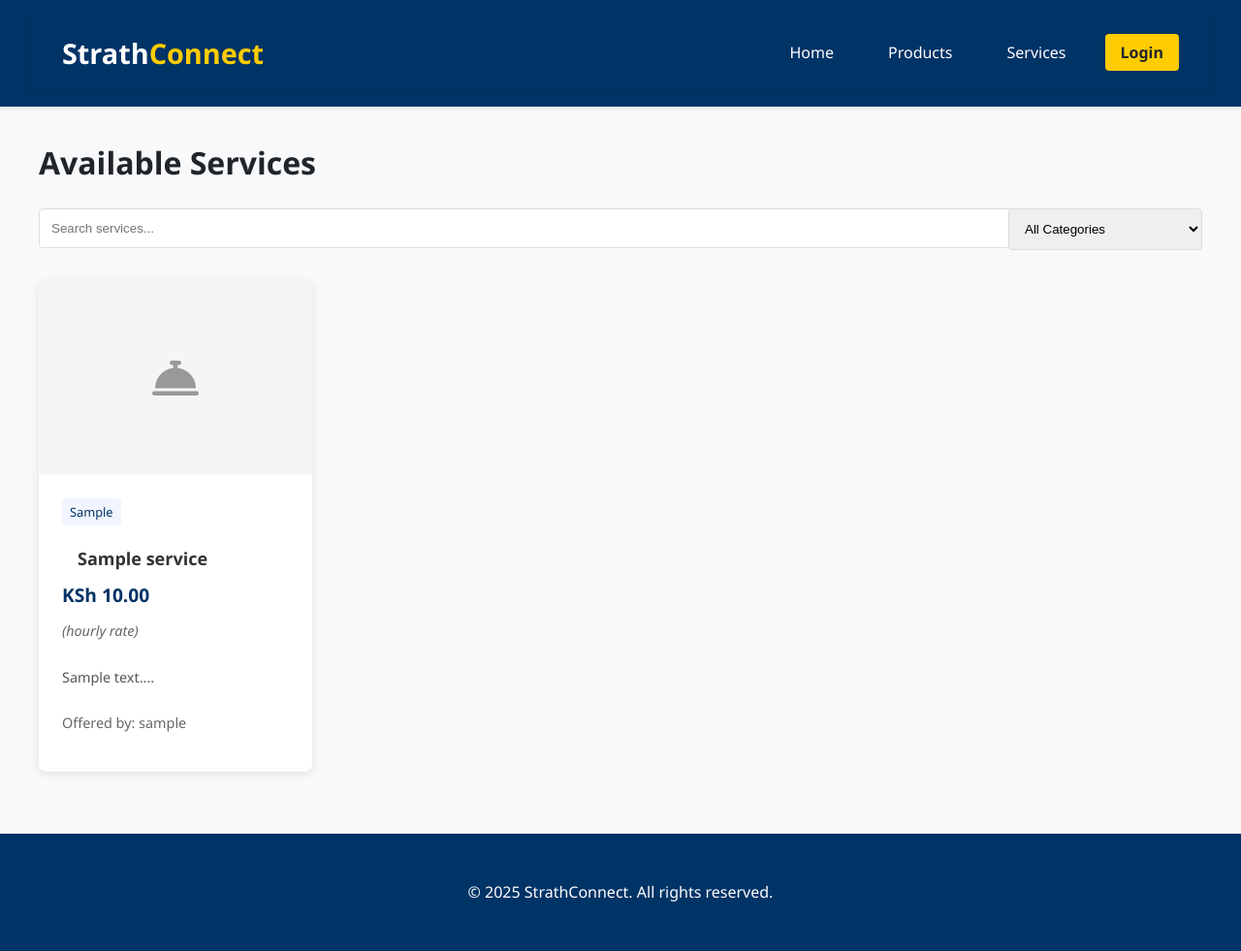
After one commit to wafuke/StrathConnectProject, a PHP site: page /services_home.php in a window 1280 px wide. The commit adds this page. Shown: the whole page at 97% size. Run offline with PHP 8.4, Linux system fonts and the light colour scheme; tables that the repository leaves empty hold one stand-in row (values such as "Sample post").

Commit message:
Added products and services to home page

```diff
--- a/public/index.php
+++ b/public/index.php
@@ -198,7 +198,7 @@ session_start();
             <ul class="nav-links">
                 <li><a href="#" class="active">Home</a></li>
                 <li><a href="../public/products.php">Products</a></li>
-                <li><a href="../public/services.php">Services</a></li>
+                <li><a href="../public/services_home.php">Services</a></li>
                 <li><a href="../public/login.php" class="login-btn">Login</a></li>
             </ul>
         </nav>
--- /dev/null
+++ b/public/services_home.php
@@ -0,0 +1,324 @@
+<?php
+session_start();
+
+// Database connection
+$host = 'localhost';
+$user = 'root';
+$pass = '';
+$db = 'strathconnect';
+
+$conn = new mysqli($host, $user, $pass, $db);
+if ($conn->connect_error) {
+    die("Connection failed: " . $conn->connect_error);
+}
+
+// Get all approved services
+$query = "SELECT s.*, u.username FROM services s
+          JOIN users u ON s.seller_id = u.id
+          WHERE s.is_approved = 1
+          ORDER BY s.created_at DESC";
+$services = $conn->query($query)->fetch_all(MYSQLI_ASSOC);
+
+// Get distinct categories
+$categories_query = "SELECT DISTINCT category FROM services WHERE is_approved = 1";
+$categories = $conn->query($categories_query)->fetch_all(MYSQLI_ASSOC);
+
+// Handle search and filter
+$search = $_GET['search'] ?? '';
+$category_filter = $_GET['category'] ?? '';
+
+$filtered_services = array_filter($services, function($service) use ($search, $category_filter) {
+    $matches_search = empty($search) ||
+                     stripos($service['title'], $search) !== false ||
+                     stripos($service['description'], $search) !== false;
+    $matches_category = empty($category_filter) || $service['category'] === $category_filter;
+    return $matches_search && $matches_category;
+});
+?>
+
+<!DOCTYPE html>
+<html lang="en">
+<head>
+    <meta charset="UTF-8">
+    <meta name="viewport" content="width=device-width, initial-scale=1.0">
+    <title>Services - StrathConnect</title>
+    <link rel="stylesheet" href="../assets/style.css">
+    <link rel="stylesheet" href="https://cdnjs.cloudflare.com/ajax/libs/font-awesome/6.0.0/css/all.min.css">
+    <style>
+        :root {
+            --primary: #003366;
+            --secondary: #FFCC00;
+            --light: #f8f9fa;
+            --dark: #212529;
+            --white: #ffffff;
+        }
+
+        body {
+            background-color: var(--light);
+            color: var(--dark);
+            line-height: 1.6;
+            font-family: 'Segoe UI', Tahoma, Geneva, Verdana, sans-serif;
+            margin: 0;
+            padding: 0;
+        }
+
+        header {
+            background-color: var(--primary);
+            color: var(--white);
+            padding: 1rem 2rem;
+            box-shadow: 0 2px 5px rgba(0, 0, 0, 0.1);
+        }
+
+        .navbar {
+            display: flex;
+            justify-content: space-between;
+            align-items: center;
+            max-width: 1200px;
+            margin: 0 auto;
+        }
+
+        .logo {
+            font-size: 1.8rem;
+            font-weight: bold;
+            color: var(--white);
+        }
+
+        .logo span {
+            color: var(--secondary);
+        }
+
+        .nav-links {
+            display: flex;
+            list-style: none;
+            gap: 1.5rem;
+        }
+
+        .nav-links a {
+            color: var(--white);
+            text-decoration: none;
+            font-weight: 500;
+            padding: 0.5rem 1rem;
+            border-radius: 4px;
+            transition: all 0.3s ease;
+        }
+
+        .nav-links a:hover {
+            background-color: var(--secondary);
+            color: var(--dark);
+        }
+
+        .login-btn {
+            background-color: var(--secondary);
+            color: var(--dark) !important;
+            font-weight: bold !important;
+        }
+
+        .services-container {
+            max-width: 1200px;
+            margin: 2rem auto;
+            padding: 0 1rem;
+        }
+
+        .filter-section {
+            display: flex;
+            gap: 1rem;
+            margin-bottom: 2rem;
+            flex-wrap: wrap;
+        }
+
+        .search-box {
+            flex: 1;
+            min-width: 300px;
+        }
+
+        .search-box input, .category-filter select {
+            width: 100%;
+            padding: 0.75rem;
+            border: 1px solid #ddd;
+            border-radius: 4px;
+        }
+
+        .category-filter {
+            min-width: 200px;
+        }
+
+        .services-grid {
+            display: grid;
+            grid-template-columns: repeat(auto-fill, minmax(280px, 1fr));
+            gap: 1.5rem;
+        }
+
+        .service-card {
+            background: white;
+            border-radius: 8px;
+            overflow: hidden;
+            box-shadow: 0 2px 10px rgba(0,0,0,0.1);
+            transition: transform 0.3s ease;
+        }
+
+        .service-card:hover {
+            transform: translateY(-5px);
+        }
+
+        .service-image {
+            height: 200px;
+            background: #f5f5f5;
+            display: flex;
+            align-items: center;
+            justify-content: center;
+            color: #999;
+        }
+
+        .service-details {
+            padding: 1.5rem;
+        }
+
+        .service-title {
+            font-size: 1.1rem;
+            margin-bottom: 0.5rem;
+            color: var(--primary);
+        }
+
+        .service-price {
+            font-weight: bold;
+            color: var(--primary);
+            font-size: 1.2rem;
+            margin: 0.5rem 0;
+        }
+
+        .service-category {
+            display: inline-block;
+            background: #f0f5ff;
+            color: var(--primary);
+            padding: 0.25rem 0.5rem;
+            border-radius: 4px;
+            font-size: 0.8rem;
+            margin-bottom: 0.5rem;
+        }
+
+        .service-seller {
+            font-size: 0.9rem;
+            color: #666;
+        }
+
+        .rate-type {
+            font-size: 0.9rem;
+            color: #666;
+            font-style: italic;
+        }
+
+        .empty-state {
+            grid-column: 1 / -1;
+            text-align: center;
+            padding: 3rem;
+            background: #f9f9f9;
+            border-radius: 8px;
+        }
+
+        .empty-state i {
+            font-size: 3rem;
+            color: var(--primary);
+            margin-bottom: 1rem;
+        }
+
+        footer {
+            background-color: var(--primary);
+            color: var(--white);
+            text-align: center;
+            padding: 2rem;
+            margin-top: 4rem;
+        }
+
+        @media (max-width: 768px) {
+            .navbar {
+                flex-direction: column;
+                gap: 1rem;
+            }
+
+            .nav-links {
+                flex-direction: column;
+                align-items: center;
+                gap: 0.5rem;
+            }
+
+            .filter-section {
+                flex-direction: column;
+            }
+        }
+    </style>
+</head>
+<body>
+    <header>
+        <nav class="navbar">
+            <div class="logo">Strath<span>Connect</span></div>
+            <ul class="nav-links">
+                <li><a href="../public/index.php">Home</a></li>
+                <li><a href="../public/products.php">Products</a></li>
+                <li><a href="../public/services.php" class="active">Services</a></li>
+                <li><a href="../public/login.php" class="login-btn">Login</a></li>
+            </ul>
+        </nav>
+    </header>
+
+    <div class="services-container">
+        <h1>Available Services</h1>
+
+        <div class="filter-section">
+            <div class="search-box">
+                <form method="GET">
+                    <input type="text" name="search" placeholder="Search services..."
+                           value="<?= htmlspecialchars($search) ?>">
+                </form>
+            </div>
+
+            <div class="category-filter">
+                <form method="GET">
+                    <select name="category" onchange="this.form.submit()">
+                        <option value="">All Categories</option>
+                        <?php foreach ($categories as $cat): ?>
+                            <option value="<?= htmlspecialchars($cat['category']) ?>"
+                                <?= $category_filter === $cat['category'] ? 'selected' : '' ?>>
+                                <?= htmlspecialchars($cat['category']) ?>
+                            </option>
+                        <?php endforeach; ?>
+                    </select>
+                    <?php if (!empty($search)): ?>
+                        <input type="hidden" name="search" value="<?= htmlspecialchars($search) ?>">
+                    <?php endif; ?>
+                </form>
+            </div>
+        </div>
+
+        <div class="services-grid">
+            <?php if (empty($filtered_services)): ?>
+                <div class="empty-state">
+                    <i class="fas fa-concierge-bell"></i>
+                    <h3>No services found</h3>
+                    <p>Try adjusting your search or filter criteria</p>
+                </div>
+            <?php else: ?>
+                <?php foreach ($filtered_services as $service): ?>
+                    <div class="service-card">
+                        <div class="service-image">
+                            <i class="fas fa-concierge-bell fa-3x"></i>
+                        </div>
+                        <div class="service-details">
+                            <span class="service-category"><?= htmlspecialchars($service['category']) ?></span>
+                            <h3 class="service-title"><?= htmlspecialchars($service['title']) ?></h3>
+                            <div class="service-price">KSh <?= number_format($service['price'], 2) ?></div>
+                            <span class="rate-type">(<?= htmlspecialchars($service['rate_type']) ?> rate)</span>
+                            <p class="service-description"><?= htmlspecialchars(substr($service['description'], 0, 100)) ?>...</p>
+                            <p class="service-seller">Offered by: <?= htmlspecialchars($service['username']) ?></p>
+                        </div>
+                    </div>
+                <?php endforeach; ?>
+            <?php endif; ?>
+        </div>
+    </div>
+
+    <footer>
+        <p>&copy; <?php echo date('Y'); ?> StrathConnect. All rights reserved.</p>
+    </footer>
+</body>
+</html>
+<?php $conn->close(); ?>
```
Also changed, not shown: public/products.php (added, +317 -0 lines).
